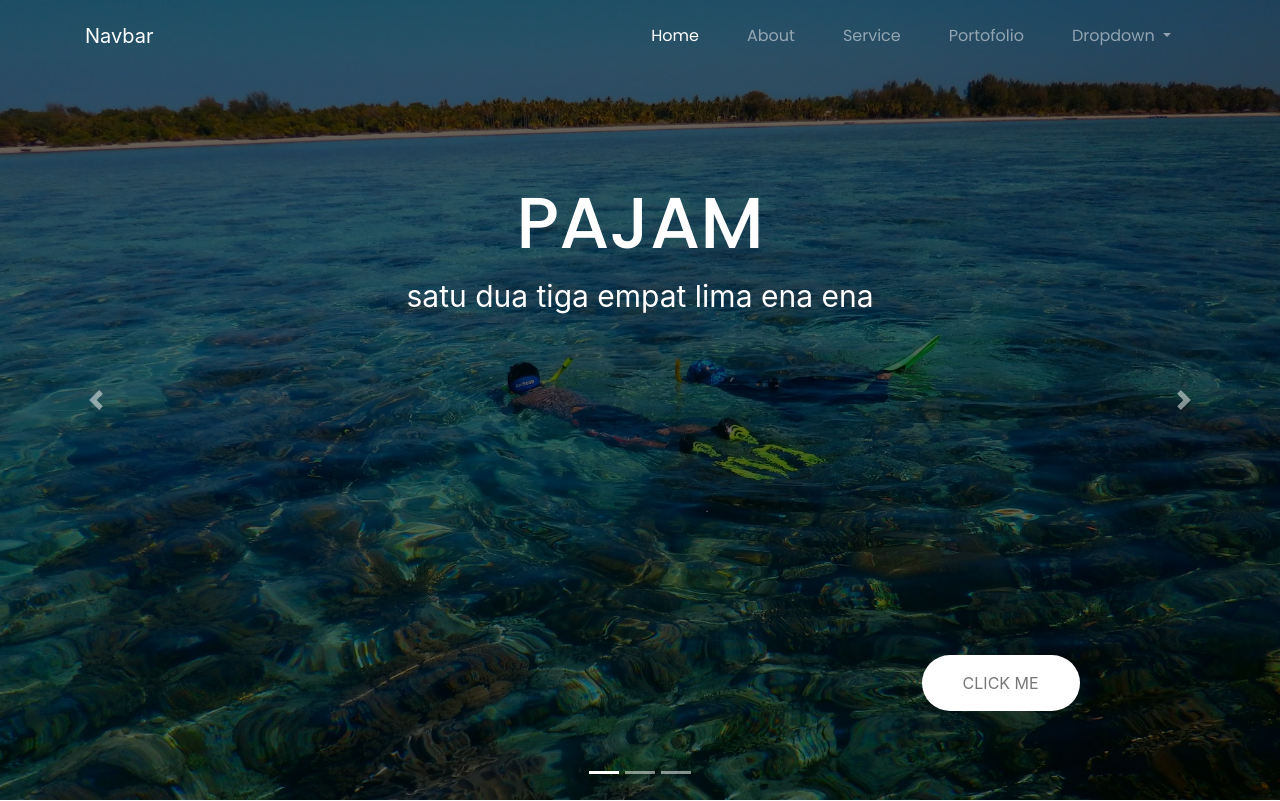
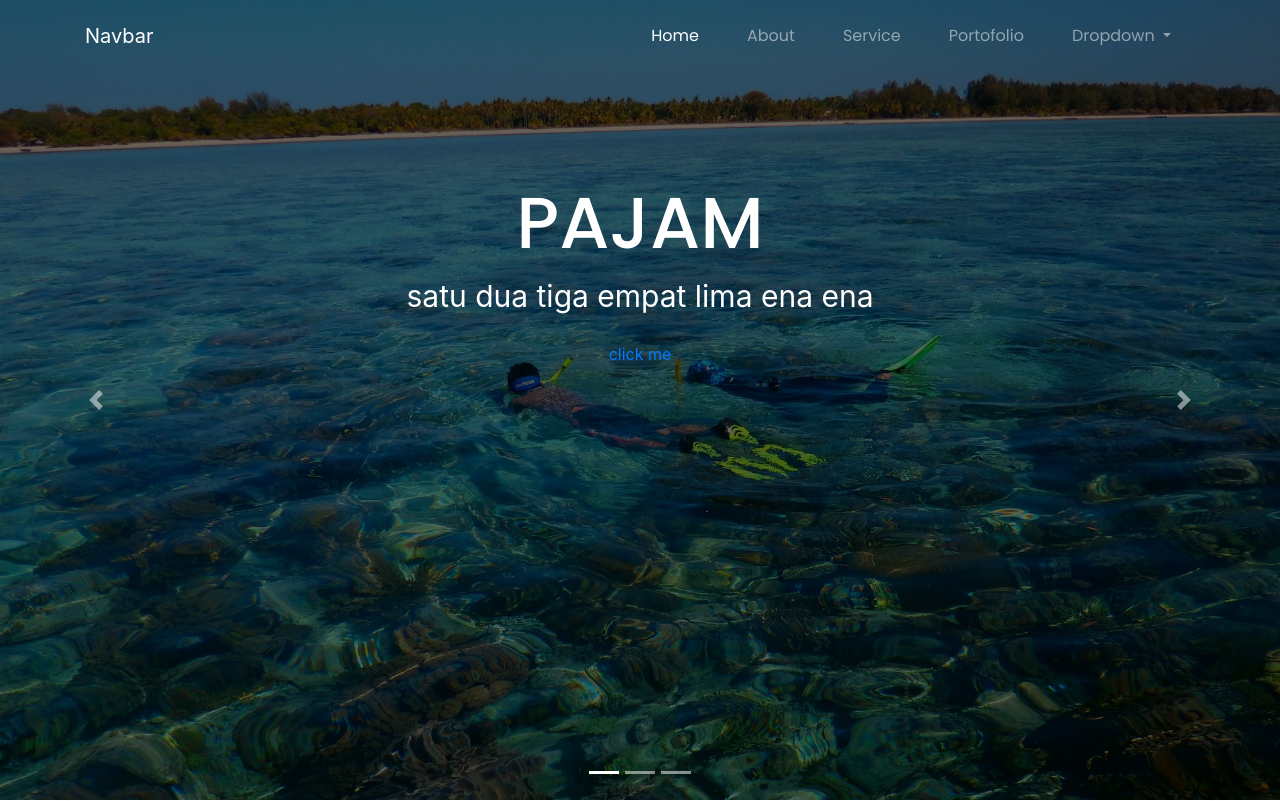
Before and after one commit to ybpratama/WebsiteKaledupa2, a PHP site: page / in a window 1280 px wide. Shown: the top 801 px of the page. Run offline with PHP 8.4, Linux system fonts and the light colour scheme; some libraries are stand-ins or nearby versions.

Commit message:
Revert "Fail-Button"
This reverts commit e74df9935bcc640cda9956508e2a6dfa620d436d.

```diff
--- a/style.css
+++ b/style.css
@@ -79,6 +79,12 @@ h1, h2, h3, h4, h5, h6{
 
 }
 
+.carousel-caption .btn-primary{
+    background-color: rgba(0, 0, 0, 0.6);
+    margin-top: 5vh;
+
+}
+
 @media (max-width: 768px) {
 
     .carousel-caption h5{
@@ -108,82 +114,7 @@ h1, h2, h3, h4, h5, h6{
             display: none;
     }
   }
-/* 2.2 Button */
-.text-box {
-    margin-left: 44vw;
-     margin-top: 42vh;
-}
 
-.btn:hover a{
-    color: #777;
-}
-
-.btn:link,
-.btn:visited {
-    text-transform: uppercase;
-    text-decoration: none;
-    padding: 15px 40px;
-    display: inline-block;
-    border-radius: 100px;
-    transition: all .2s;
-    position: absolute;
-}
-
-.btn:hover {
-    transform: translateY(-3px);
-    box-shadow: 0 10px 20px rgba(0, 0, 0, 0.2);
-}
-
-.btn:active {
-    transform: translateY(-1px);
-    box-shadow: 0 5px 10px rgba(0, 0, 0, 0.2);
-}
-
-.btn-white {
-    background-color: #fff;
-    color: #777;
-}
-
-.btn::after {
-    content: "";
-    display: inline-block;
-    height: 100%;
-    width: 100%;
-    border-radius: 100px;
-    position: absolute;
-    top: 0;
-    left: 0;
-    z-index: -1;
-    transition: all .4s;
-}
-
-.btn-white::after {
-    background-color: #fff;
-}
-
-.btn:hover::after {
-    transform: scaleX(1.4) scaleY(1.6);
-    opacity: 0;
-}
-
-.btn-animated {
-    animation: moveInBottom 5s ease-out;
-    animation-fill-mode: backwards;
-}
-
-@keyframes moveInBottom {
-    0% {
-        opacity: 0;
-        transform: translateY(30px);
-    }
-
-    100% {
-        opacity: 1;
-        transform: translateY(0px);
-    }
-}
-
-/* End Button */
 
 /* End Hero Style */
 
```
